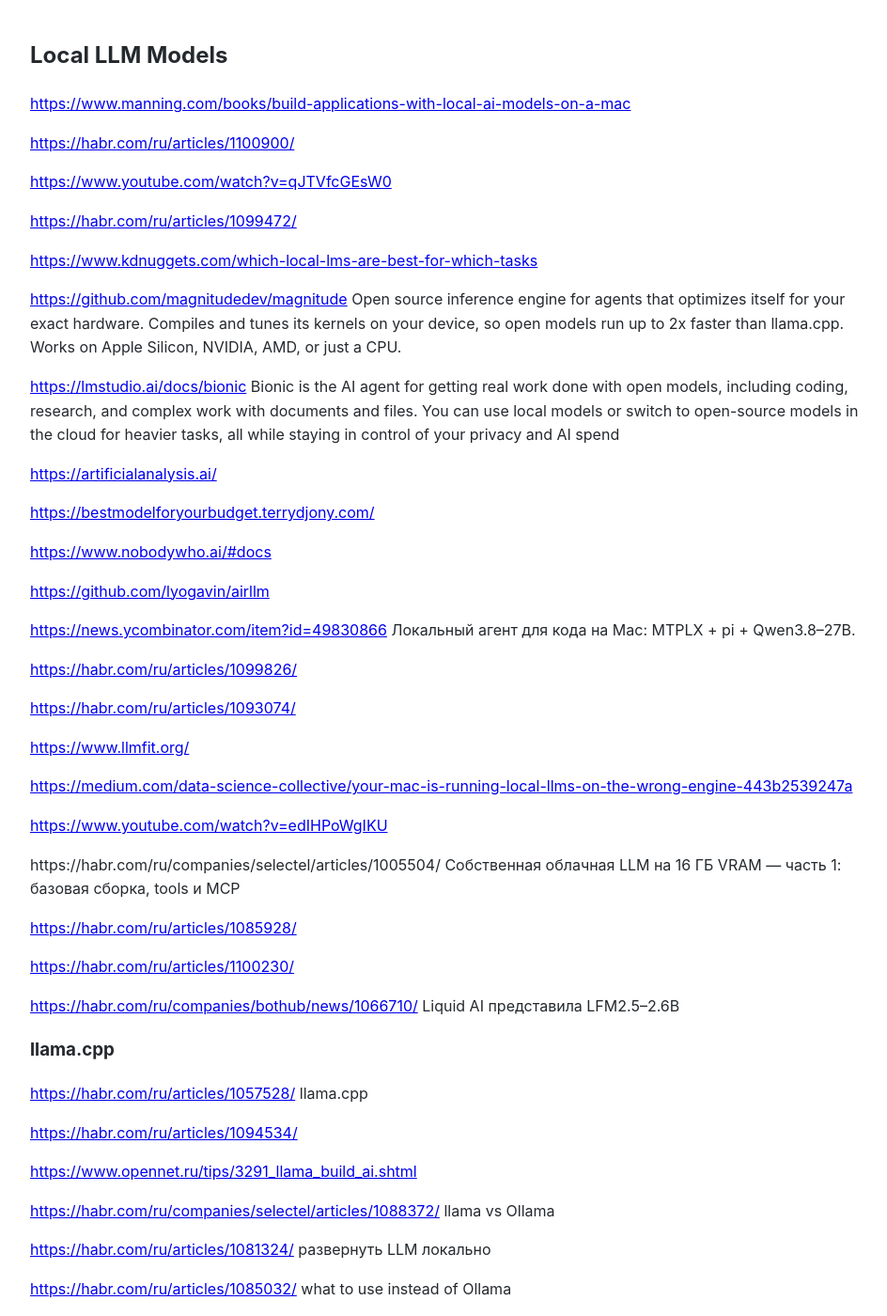
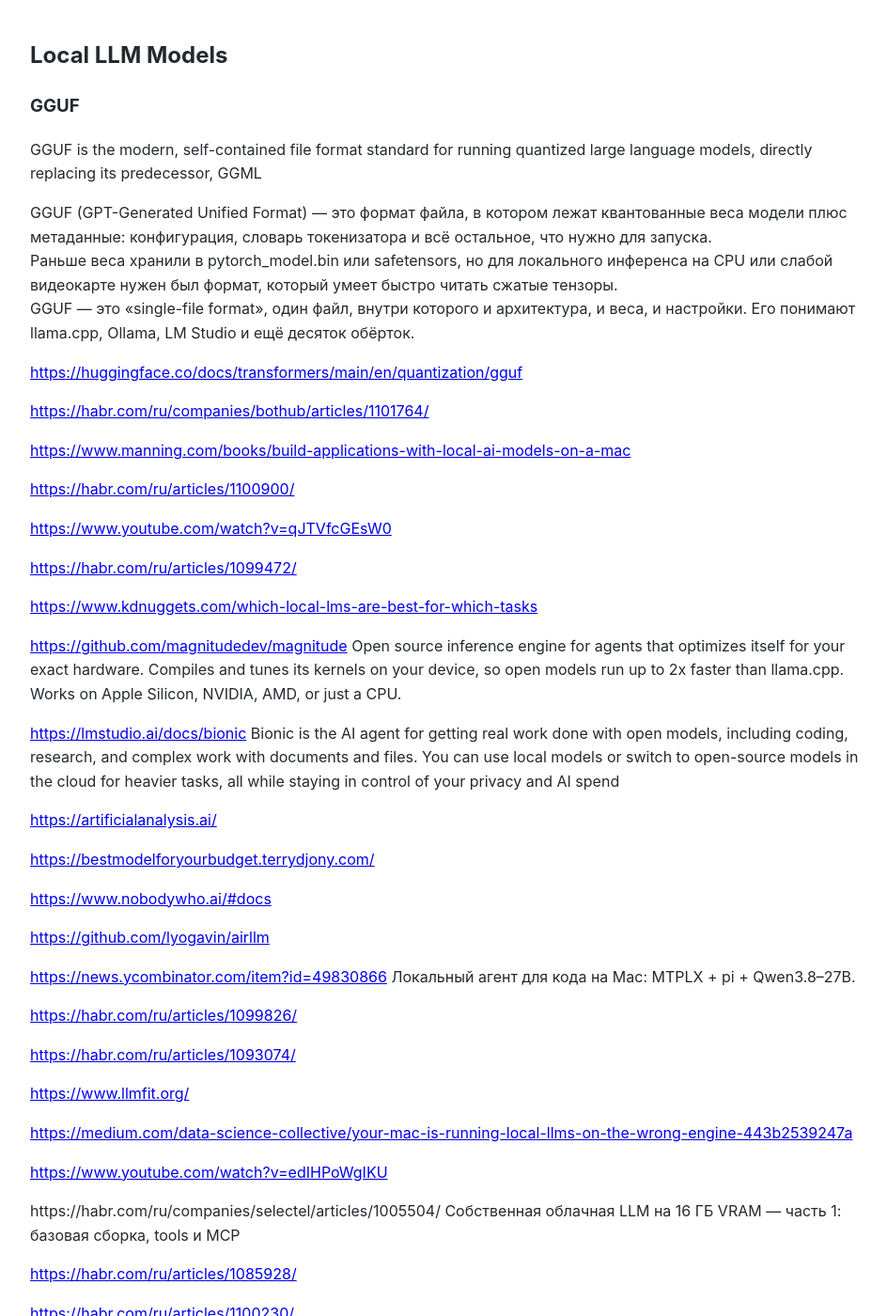
Before and after one commit to Michael-Lubinsky/michael-lubinsky.github.com, a Jekyll site: the page built from ml/local_llm.md, in a window 1280 px wide and 1400 px high. Shown: the whole window at 94% size, without its empty margins (158-1102 px from the left). Built offline with Jekyll 4.4.1, drawn with Linux system fonts in a browser that asks for light colours; our own code applies the rules of GitHub Pages for plain Markdown files; some of the changed text lies outside the part shown.

Commit message:
Update local_llm.md

```diff
--- a/ml/local_llm.md
+++ b/ml/local_llm.md
@@ -1,4 +1,19 @@
 ## Local LLM Models
+
+
+### GGUF
+GGUF is the modern, self-contained file format standard for running quantized large language models, directly replacing its predecessor, GGML
+
+GGUF (GPT-Generated Unified Format) — это формат файла, в котором лежат квантованные веса модели плюс метаданные: конфигурация, словарь токенизатора и всё остальное, что нужно для запуска.
+Раньше веса хранили в pytorch_model.bin или safetensors, но для локального инференса на CPU или слабой видеокарте нужен был формат, который умеет быстро читать сжатые тензоры.
+GGUF — это «single-file format», один файл, внутри которого и архитектура, и веса, и настройки. Его понимают llama.cpp, Ollama, LM Studio и ещё десяток обёрток.
+
+
+
+<https://huggingface.co/docs/transformers/main/en/quantization/gguf>
+
+
+<https://habr.com/ru/companies/bothub/articles/1101764/>
 
 <https://www.manning.com/books/build-applications-with-local-ai-models-on-a-mac>
 
```
Also changed, not shown: other parts of ml/local_llm.md (+0 -1 lines).
